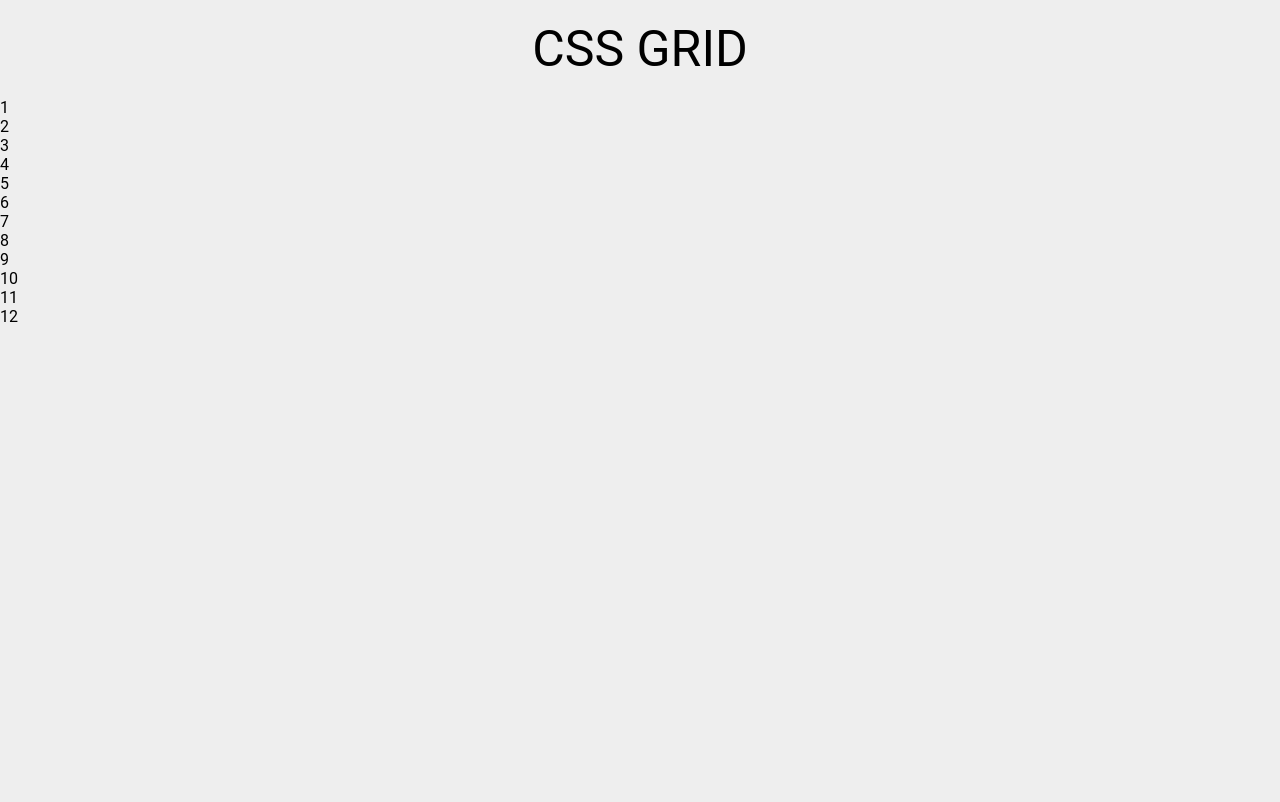
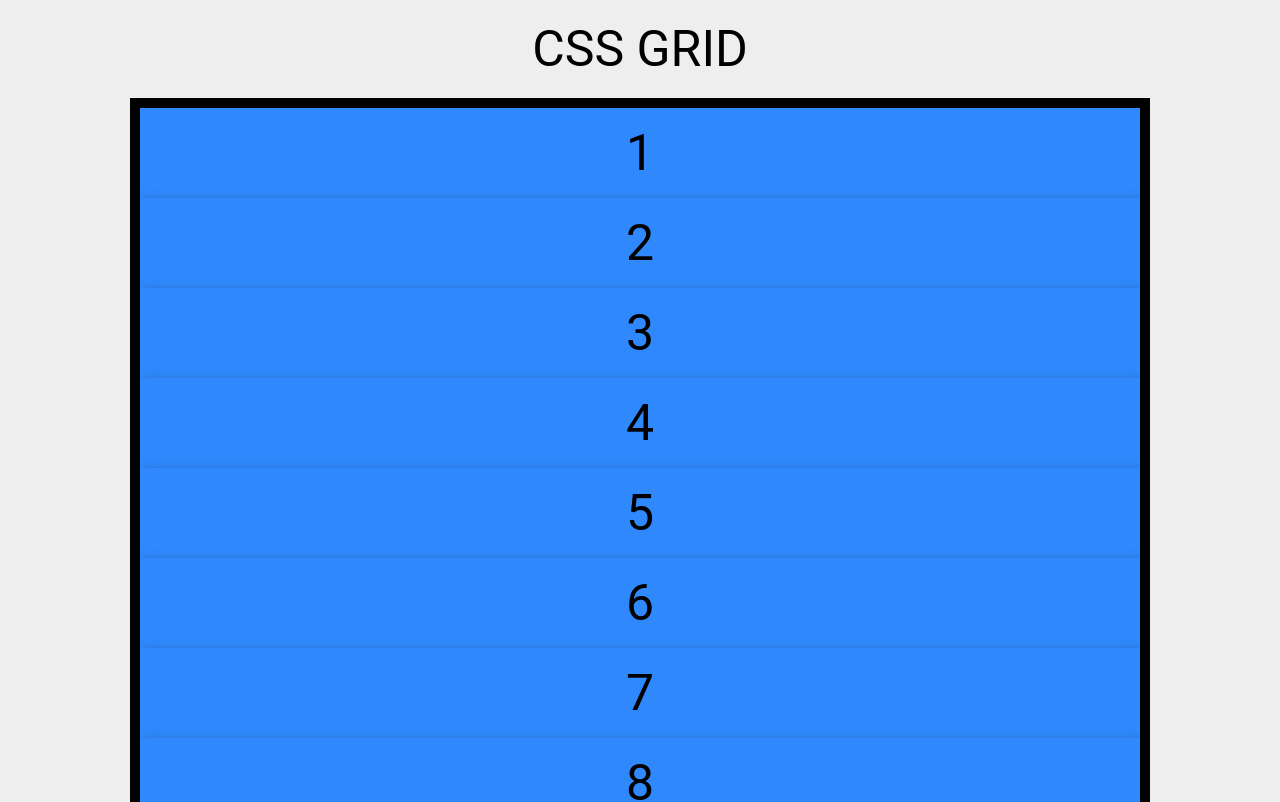
Before and after one commit to DiegoQQ/cssGrid, a plain HTML site: page index.html in a window 1280 px wide. Shown: the top 802 px of the page. Drawn offline with Linux system fonts and the light colour scheme.

Commit message:
la hoja de estilos esta terminada

```diff
--- a/estilos.css
+++ b/estilos.css
@@ -12,3 +12,20 @@ body {
     text-align: center;
     padding: 20px 0px;
 }
+
+.contenedor {
+    width: 90%;
+    max-width: 1000px;
+    border: 10px solid #000;
+    margin: auto;/* centra el elemento */
+    font-size: 50px;
+    line-height: 50px;
+    text-align: center;/* centra el texto */
+
+}
+.contenedor > div {
+    display: block;/* abarque todo el espacio disponible */
+    background-color: #2f89fc;
+    padding: 20px;
+    box-shadow: 2px 2px 10px rgba(0,0,0,.23); /* sombreado */
+}
```
